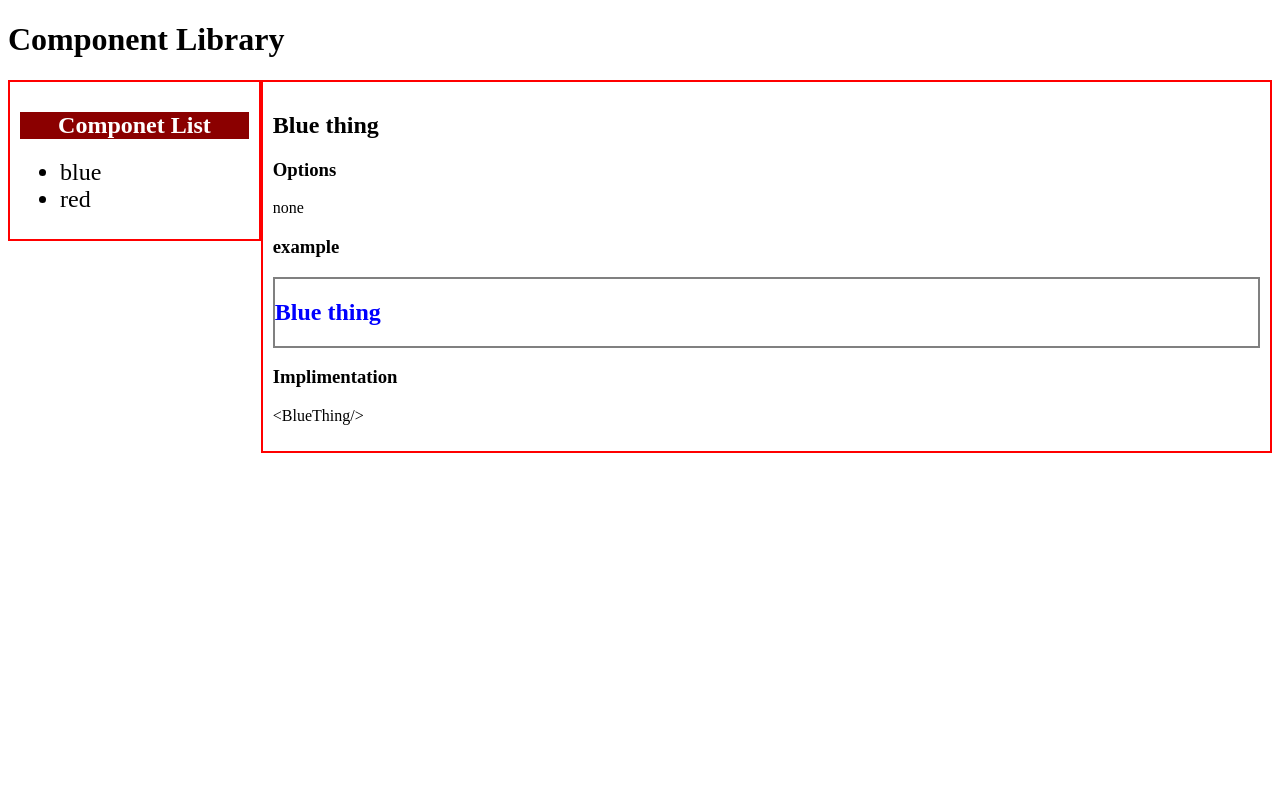
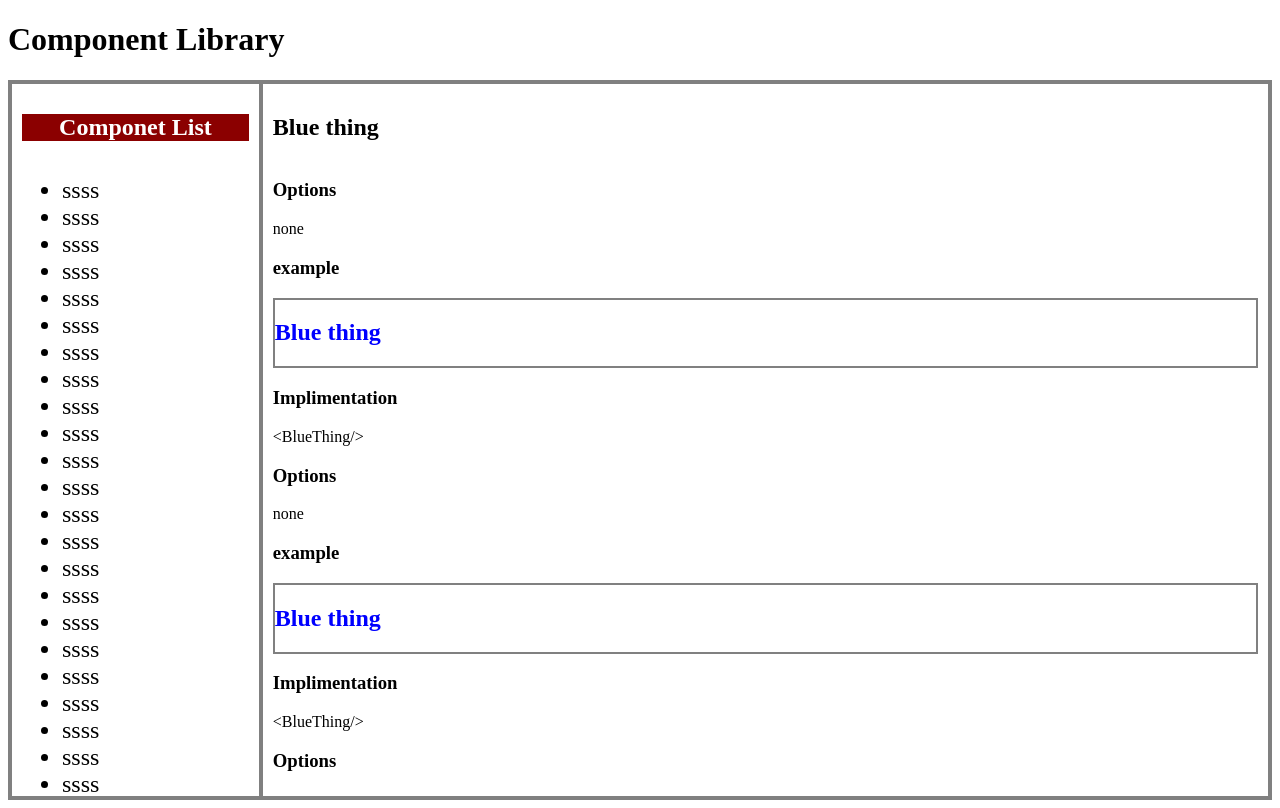
Before and after one commit to TotalTactician/Frondend, a SvelteKit app in the folder my-app/: page /CompLibrary in a window 1280 px wide. Built offline with nearby package versions, Linux system fonts and the light colour scheme.

Commit message:
styling update
Added some test content for styling, trying to fix content overflow with scroll, see Jira comment.

```diff
--- a/my-app/package.json
+++ b/my-app/package.json
@@ -24,6 +24,7 @@
 		"eslint-plugin-svelte3": "^4.0.0",
 		"prettier": "^2.8.0",
 		"prettier-plugin-svelte": "^2.8.1",
+		"sass": "^1.60.0",
 		"svelte": "^3.54.0",
 		"svelte-check": "^3.0.1",
 		"tslib": "^2.4.1",
--- a/my-app/src/routes/CompLibrary/+page.svelte
+++ b/my-app/src/routes/CompLibrary/+page.svelte
@@ -3,8 +3,8 @@
 	import RedThingPage from "./RedThingPage.svelte";
 
 	const options = [
-		{ color: 'blue',  component: BlueThingPage},
-		{ color: 'red',  component: RedThingPage},
+		{ name: 'blue',  component: BlueThingPage},
+		{ name: 'red',  component: RedThingPage},
 	]
 
     let selected = options[0];
@@ -13,45 +13,61 @@
 <div class="row">
 	<div id="CompList">
 		<h2>Componet List</h2>
-		<ul>
-			{#each options as option}
-			<li on:click={(event) => selected = option} >{option.color}</li>
-			{/each}
-		</ul>
+		<div>
+			<ul>
+				{#each Array(50) as i}
+				<li>ssss</li>
+				{/each}
+				{#each options as option}
+				<li on:click={(event) => selected = option} >{option.name}</li>
+				{/each}
+			</ul>
+		</div>
 	</div>
 	<div id="CompPage">
 		<svelte:component this={selected.component}/>
 	</div>
 </div>
-<style>
+<style lang="scss">
 	* {
   		box-sizing: border-box;
 	}
 
 	#CompList {
-		border: 2px solid red;
+		border: 4px gray solid;
+		border-right: 2px gray solid;
 		float: left;
 		width: 20%;
 		min-width: fit-content;
+		height: 90vh;
 		padding: 10px;
-	}
+		overflow: hidden;
 
-	#CompList h2{
+		h2 {
 		text-align: center;
 		color: white;
 		background-color: darkred;
+		}
+
+		div {
+			height: 100%;
+			overflow-y: auto;
+
+			li {
+			font-size: x-large;
+			}
+		}
 	}
 
 	#CompPage {
-		border: 2px solid red;
+		border: 4px gray solid;
+		border-left: 2px gray solid;
 		float: left;
 		width: 80%;
 		min-width: fit-content;
+		height: 90vh;
 		padding: 10px;
-	}
-
-	#CompList li{
-		font-size: x-large;
+		overflow: hidden;
 	}
 
 	.row:after {
--- a/my-app/src/routes/CompLibrary/CompPage.svelte
+++ b/my-app/src/routes/CompLibrary/CompPage.svelte
@@ -4,6 +4,7 @@
 </script>
 
 <h2>{title}</h2>
+<div id="Info">
     <h3>Options</h3>
     <p>none</p>
     <h3>example</h3>
@@ -13,9 +14,52 @@
     <h3>Implimentation</h3>
     <p>{Implimentation}</p>
 
+    <h3>Options</h3>
+    <p>none</p>
+    <h3>example</h3>
+    <div  id="CompSlot">
+        <slot></slot>
+    </div>
+    <h3>Implimentation</h3>
+    <p>{Implimentation}</p><h3>Options</h3>
+    <p>none</p>
+    <h3>example</h3>
+    <div  id="CompSlot">
+        <slot></slot>
+    </div>
+    <h3>Implimentation</h3>
+    <p>{Implimentation}</p><h3>Options</h3>
+    <p>none</p>
+    <h3>example</h3>
+    <div  id="CompSlot">
+        <slot></slot>
+    </div>
+    <h3>Implimentation</h3>
+    <p>{Implimentation}</p><h3>Options</h3>
+    <p>none</p>
+    <h3>example</h3>
+    <div  id="CompSlot">
+        <slot></slot>
+    </div>
+    <h3>Implimentation</h3>
+    <p>{Implimentation}</p><h3>Options</h3>
+    <p>none</p>
+    <h3>example</h3>
+    <div  id="CompSlot">
+        <slot></slot>
+    </div>
+    <h3>Implimentation</h3>
+    <p>{Implimentation}</p>
+</div>
 
 <style>
     #CompSlot {
         border: 2px solid gray;
     }
+
+    #Info {
+        height: 100vh;
+        min-height: fit-content;
+        overflow-y: auto;
+    }
 </style>
```
Also changed, not shown: 1 other file (tests, documents, lock files or other folders). Lines whose indentation alone changed are shown as unchanged.
